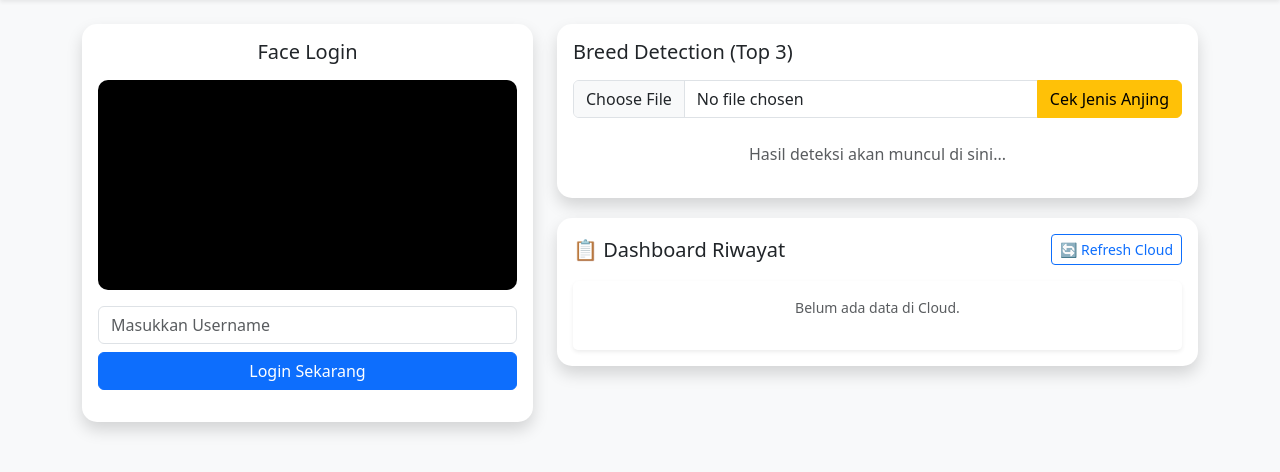
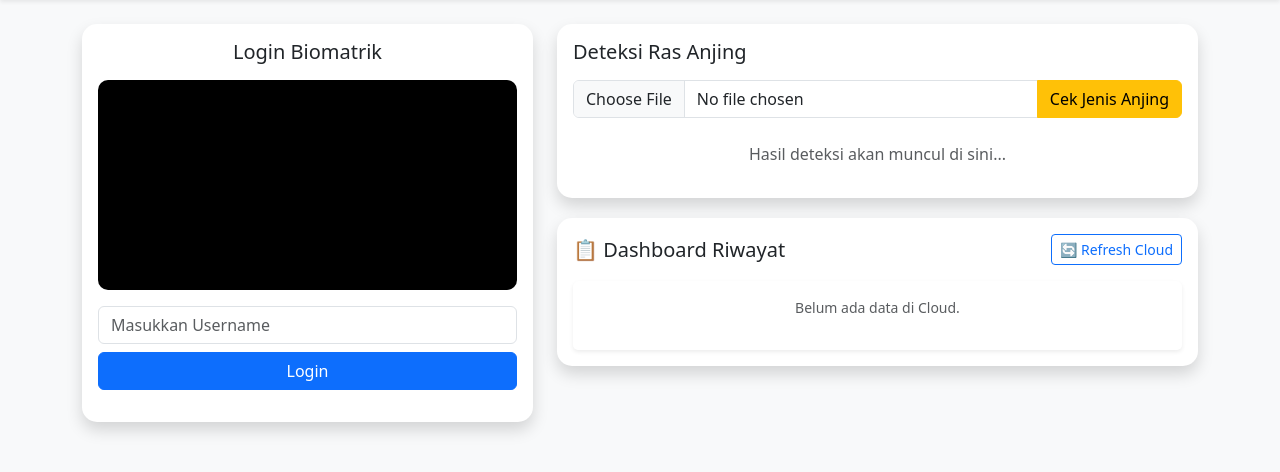
Before and after one commit to satriaarimbawa/dog-breed, a Flask app: page / in a window 1280 px wide. Shown: the part 56-528 px from the top of the page. Run offline with Flask 3, Linux system fonts and the light colour scheme; data that the repository does not hold is empty.

Commit message:
pembersihan kode

```diff
--- a/App.py
+++ b/App.py
@@ -5,22 +5,21 @@ from datetime import datetime
 from flask import Flask, render_template, request, jsonify
 from werkzeug.security import generate_password_hash, check_password_hash
 
-# --- 1. INISIALISASI FLASK ---
+# 1. INISIALISASI FLASK
 app = Flask(__name__)
 app.secret_key = "boy_secret_key"
 
-# --- 2. IMPORT AI & FIREBASE ---
+# 2. IMPORT AI & FIREBASE
 import tensorflow as tf
 from tensorflow.keras.applications.mobilenet_v2 import MobileNetV2, preprocess_input, decode_predictions
 from tensorflow.keras.preprocessing import image
 import firebase_admin
 from firebase_admin import credentials, firestore
 
-# --- 3. KONFIGURASI FIREBASE ---
-# Kita fokus ke Firestore karena Storage kamu terkendala billing
+# 3. KONFIGURASI FIREBASE
 try:
     cred = credentials.Certificate("serviceAccountKey.json")
-    firebase_admin.initialize_app(cred) # Tanpa storageBucket karena offline
+    firebase_admin.initialize_app(cred)
     db = firestore.client()
     firebase_connected = True
     print("🔥 Firebase Firestore Terhubung!")
@@ -28,7 +27,7 @@ except Exception as e:
     firebase_connected = False
     print(f"⚠️ Firebase Error: {e}. Menjalankan Mode Lokal.")
 
-# --- 4. LOAD MODEL AI & SETUP FOLDER ---
+# 4. LOAD MODEL AI & SETUP FOLDER
 print("🚀 Boy lagi muat model AI MobileNetV2...")
 model = MobileNetV2(weights='imagenet')
 
@@ -37,7 +36,7 @@ FACES_FOLDER = 'database/faces'
 for f in [UPLOAD_FOLDER, FACES_FOLDER]:
     if not os.path.exists(f): os.makedirs(f)
 
-# --- 5. FUNGSI HELPER (AI & OPENCV) ---
+# 5. FUNGSI HELPER (AI & OPENCV)
 def get_dog_prediction(img_path):
     img = image.load_img(img_path, target_size=(224, 224))
     x = image.img_to_array(img)
@@ -59,7 +58,7 @@ def compare_faces(ref_path, login_path):
     cv2.normalize(h2, h2, 0, 1, cv2.NORM_MINMAX)
     return cv2.compareHist(h1, h2, cv2.HISTCMP_CORREL)
 
-# --- 6. ROUTES ---
+# 6. ROUTES
 @app.route('/')
 def index():
     return render_template('index.html')
--- a/templates/index.html
+++ b/templates/index.html
@@ -26,17 +26,17 @@
     <div class="row">
         <div class="col-md-5">
             <div class="card shadow p-3">
-                <h5 class="text-center mb-3">Face Login</h5>
+                <h5 class="text-center mb-3">Login Biomatrik</h5>
                 <video id="webcam" autoplay></video>
                 <input type="text" id="userLogin" class="form-control mt-3" placeholder="Masukkan Username">
-                <button onclick="verifyFace()" class="btn btn-primary mt-2 w-100">Login Sekarang</button>
+                <button onclick="verifyFace()" class="btn btn-primary mt-2 w-100">Login</button>
                 <div id="loginStatus" class="mt-3 text-center"></div>
             </div>
         </div>
 
         <div class="col-md-7">
             <div class="card shadow p-3">
-                <h5 class="mb-3">Breed Detection (Top 3)</h5>
+                <h5 class="mb-3">Deteksi Ras Anjing</h5>
                 <div class="input-group mb-3">
                     <input type="file" id="dogFile" class="form-control">
                     <button onclick="detectBreed()" class="btn btn-warning">Cek Jenis Anjing</button>
@@ -145,12 +145,12 @@
         let h = `<div class="alert alert-success">Hasil Analisis untuk <b>${user}</b>:</div>`;
         d.predictions.forEach(p => {
             h += `<small class="fw-bold">${p.breed}</small>
-                  <div class="progress mb-2 shadow-sm">
+                <div class="progress mb-2 shadow-sm">
                     <div class="progress-bar bg-success progress-bar-striped" style="width:${p.conf}">${p.conf}</div>
-                  </div>`;
+                </div>`;
         });
         document.getElementById('dogResult').innerHTML = h;
-        loadHistory(); // Refresh riwayat setelah deteksi baru
+        loadHistory();
     }
 
     // 4. FUNGSI DASHBOARD (MUAT DARI FIREBASE)
@@ -168,16 +168,16 @@
                 let btn = document.createElement('button');
                 btn.className = "list-group-item list-group-item-action d-flex justify-content-between align-items-center";
                 btn.innerHTML = `<div><strong>${item.username}</strong><br><small class="text-muted">Klik untuk muat ulang</small></div>
-                                 <span class="badge bg-primary rounded-pill">${item.predictions[0].breed}</span>`;
+                                <span class="badge bg-primary rounded-pill">${item.predictions[0].breed}</span>`;
 
                 // Fitur Interactive Reload
                 btn.onclick = () => {
                     let h = `<div class="alert alert-info py-2">Memuat Riwayat: <b>${item.username}</b></div>`;
                     item.predictions.forEach(p => {
                         h += `<small>${p.breed}</small>
-                              <div class="progress mb-2">
+                            <div class="progress mb-2">
                                 <div class="progress-bar bg-info" style="width:${p.conf}">${p.conf}</div>
-                              </div>`;
+                            </div>`;
                     });
                     document.getElementById('dogResult').innerHTML = h;
                     window.scrollTo({ top: 0, behavior: 'smooth' });
```
